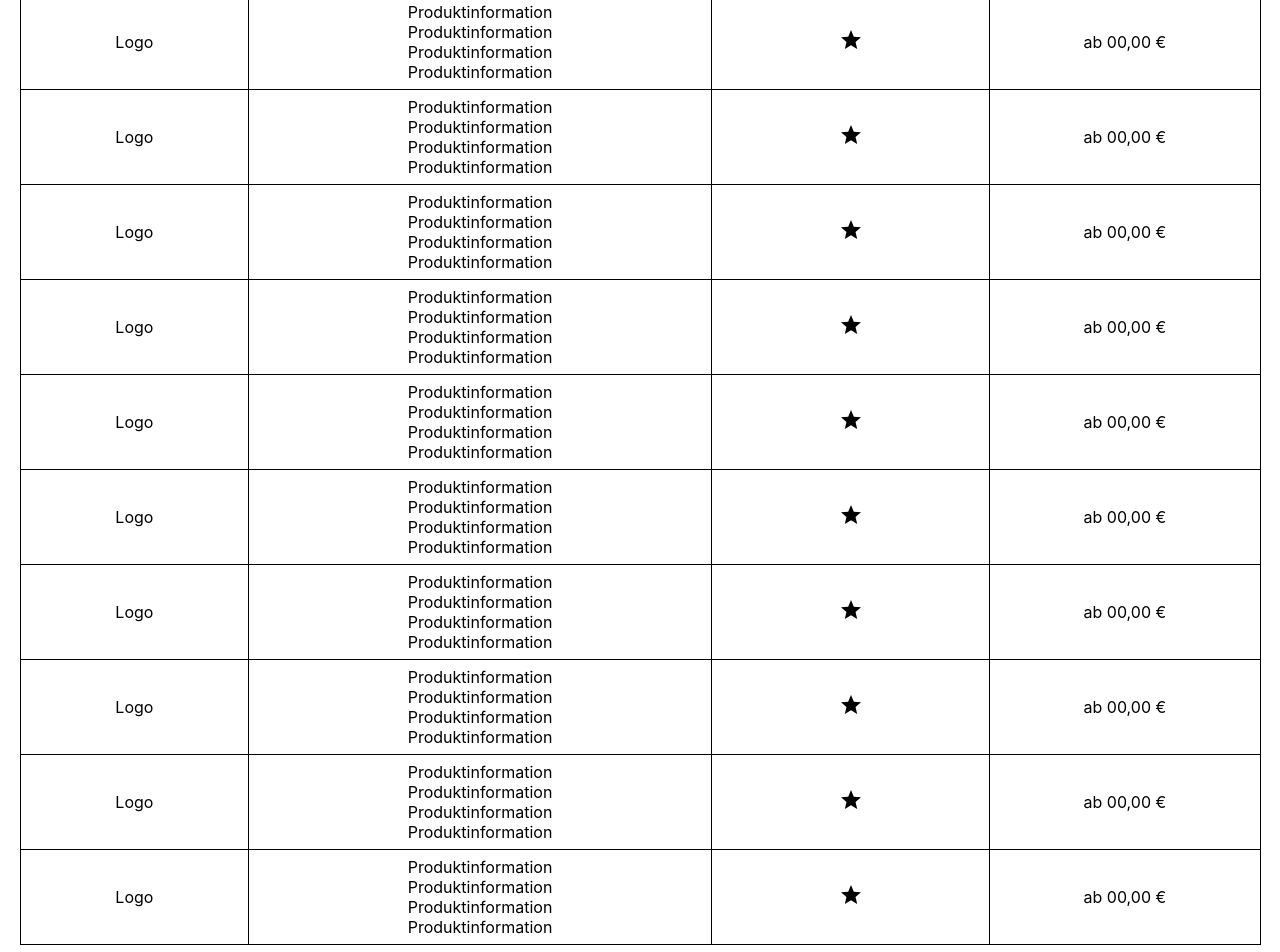
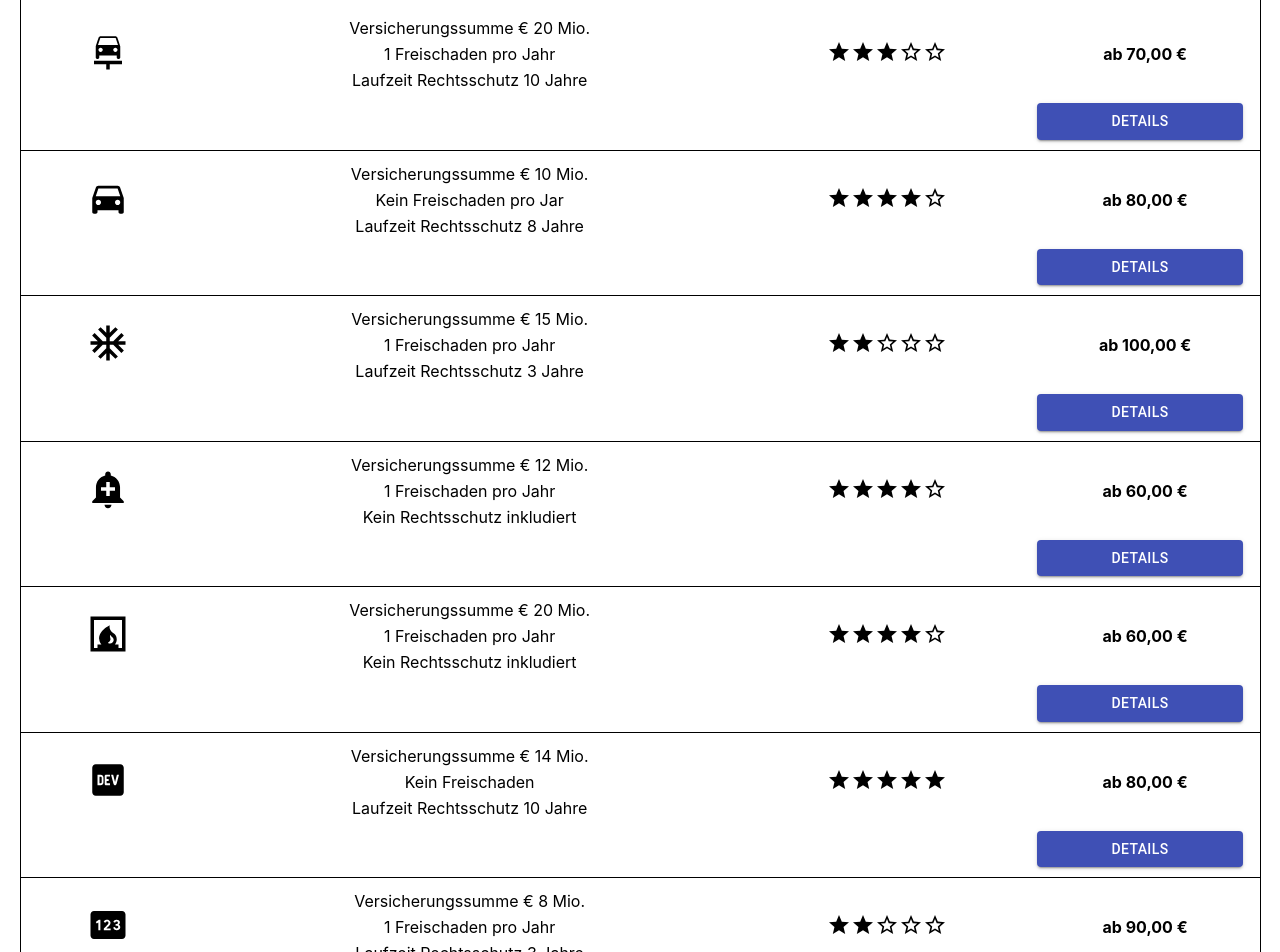
Before and after one commit to IsabellaZaby/insurance-finder, a React (Create React App) app: page /stepTwo in a window 1280 px wide. Shown: the part 180-1132 px from the top of the page. Built offline with nearby package versions, Linux system fonts and the light colour scheme.

Commit message:
something something

```diff
--- a/src/App.css
+++ b/src/App.css
@@ -45,3 +45,12 @@
     transform: rotate(360deg);
   }
 }
+
+a {
+  color: black;
+  text-decoration: none;
+}
+
+a:visited {
+  color: black;
+}
--- a/src/components/DashboardAppBar.tsx
+++ b/src/components/DashboardAppBar.tsx
@@ -6,7 +6,7 @@ interface IDashboardAppBar {
     handleDrawerOpen: () => void;
 }
 
-const DashboardAppBar: FC = () => {
+const DashboardAppBar: FC<IDashboardAppBar> = ({handleDrawerOpen}) => {
     return (
         <AppBar position="fixed">
             <Toolbar>
@@ -19,6 +19,7 @@ const DashboardAppBar: FC = () => {
                     color="inherit"
                     aria-label="menu"
                     sx={{mr: 2, padding: 0, margin: 0}}
+                    onClick={handleDrawerOpen}
                 >
                     <MenuIcon/>
                 </IconButton>
--- a/src/components/StepThree.tsx
+++ b/src/components/StepThree.tsx
@@ -1,5 +1,5 @@
 import {FC} from "react";
-import {ArrowBack, Star, StarOutline} from "@mui/icons-material";
+import {Anchor, ArrowBack, Star, StarOutline} from "@mui/icons-material";
 import styles from './StepThree.module.css'
 import {Link, useNavigate} from "react-router-dom";
 import {Button} from "@mui/material";
@@ -11,8 +11,9 @@ const StepThree: FC = () => {
     return (
         <div className={styles.wrapper}>
             <Link className={styles.back} to="/stepTwo"><ArrowBack/> Zurück</Link>
-            <h2 style={{margin: '10px 0 5px'}}>Versicherungsoption 1</h2>
-            <h3 style={{margin: '0'}}>Anbieter</h3>
+            <div className={styles.headerwrapper}>
+                <div className={styles.headerleft}>
+                    <h2 style={{margin: '10px 0 5px'}}>Anker Versicherungen</h2>
                     <div>
                         <Star/>
                         <Star/>
@@ -20,32 +21,40 @@ const StepThree: FC = () => {
                         <StarOutline/>
                         <StarOutline/>
                     </div>
-            <h2>ab 00,00€</h2>
+                    <h2>ab 70,00€</h2>
+                </div>
+                <div className={styles.headerright}>
+                    <Anchor sx={{fontSize: 100}}/>
+                </div>
+            </div>
+            <div className={styles.textwrapper}>
                 <div>
-                <h4>Produktinformationsabschnitt 1</h4>
+                    <h4>Allgemeine Produktinformation</h4>
                     <ul>
-                    <li>Produktinformation</li>
-                    <li>Produktinformation</li>
+                        <li>Versicherungssumme € 20 Mio.</li>
+                        <li>Assistance Paket inkludiert</li>
+                        <li>Vertragslaufzeit 1 Jahr</li>
+                    </ul>
+                </div>
+                <div>
+                    <h4>Selbstbehalte</h4>
+                    <ul>
+                        <li>Fremde Fahrer 250€</li>
+                        <li>Junge Fahrer (&lt; 24 J.) 400€</li>
                         <li>Produktinformation</li>
                     </ul>
                 </div>
                 <div>
-                <h4>Produktinformationsabschnitt 2</h4>
+                    <h4>Besondere Bedingungen</h4>
                     <ul>
-                    <li>Produktinformation</li>
-                    <li>Produktinformation</li>
-                    <li>Produktinformation</li>
+                        <li>1 Freischaden pro Jahr</li>
+                        <li>Freischaden summiert sich bei Nichtgebrauch</li>
+                        <li>Uneingeschränkte Gültigkeit innerhalb Europas</li>
                     </ul>
                 </div>
-            <div>
-                <h4>Produktinformationsabschnitt 3</h4>
-                <ul>
-                    <li>Produktinformation</li>
-                    <li>Produktinformation</li>
-                    <li>Produktinformation</li>
-                </ul>
             </div>
-            <Button size={"large"} className={styles.button} variant="contained" onClick={() => navigate("/stepFour")}>Mehr Informationen erhalten</Button>
+            <Button size={"large"} className={styles.button} variant="contained" onClick={() => navigate("/stepFour")}>Mehr Informationen
+                erhalten</Button>
         </div>
     );
 };
--- a/src/components/StepTwo.module.css
+++ b/src/components/StepTwo.module.css
@@ -18,11 +18,9 @@
 .row {
     display: table-row;
     justify-content: space-around;
+    margin: 5px;
 }
 
-.row:hover {
-    border: 2px solid black;
-}
 
 .hdrow {
     font-weight: bold;
@@ -30,12 +28,28 @@
     justify-content: space-around;
 }
 
+.buttonrow {
+    display: table-row;
+    justify-content: space-around;
+    margin: 5px;
+    border-bottom: 1px solid black;
+}
+
+.buttonrow button {
+    margin: 0 10px 10px 0;
+    width: 90%;
+}
+
 .cell {
     display: table-cell;
     padding: 7px;
-    border: 1px solid black;
+    /*border: 1px solid black;*/
     text-align: center;
     vertical-align: middle;
+}
+
+.price {
+    font-weight: bold;
 }
 
 @media screen and (max-width: 410px) {
@@ -61,19 +75,16 @@
     flex-flow: row nowrap;
     align-items: center;
     align-self: start;
-    margin: 0;
-    font-weight: normal;
+    margin: 0 0 10px 10px;
+    font-weight: bold;
 }
 
 .back svg {
     margin-right: 5px;
 }
 
-a:hover {
-    font-weight: bold;
-}
-
 .bullet {
     display: flex;
     flex-flow: column nowrap;
+    margin: 3px 0;
 }
--- a/src/components/StepTwo.tsx
+++ b/src/components/StepTwo.tsx
@@ -1,7 +1,21 @@
 import {FC} from "react";
 import styles from './StepTwo.module.css';
-import {ArrowBack, FilterAlt, Star} from "@mui/icons-material";
+import {
+    AcUnit, AddAlert,
+    Anchor,
+    ArrowBack,
+    CarRepair, ChevronRight,
+    DirectionsCar,
+    FilterAlt, Fireplace,
+    LocalCarWash,
+    LogoDev,
+    Pin,
+    Star,
+    StarOutline,
+    Telegram
+} from "@mui/icons-material";
 import {Link, useNavigate} from "react-router-dom";
+import {Button} from "@mui/material";
 
 // TODO product data and filter menu
 const StepTwo: FC = () => {
@@ -16,7 +30,7 @@ const StepTwo: FC = () => {
             <Link className={styles.back} to="/"><ArrowBack/> Zurück</Link>
             <div className={styles.header}>
                 <h2 style={{margin: '0'}}>Versicherungsoptionen</h2>
-                <FilterAlt/>
+                <FilterAlt sx={{fontSize: 30}} aria-label="Filter"/>
             </div>
             <div className={styles.table}>
                 <div className={styles.hdrow}>
@@ -26,135 +40,185 @@ const StepTwo: FC = () => {
                     <div className={styles.cell}>€</div>
                 </div>
                 <a className={styles.row} onClick={onRowClick}>
-                    <div className={styles.cell}>Logo</div>
+                    <div className={styles.cell}><CarRepair sx={{fontSize: 42}}/></div>
                     <div className={styles.cell}>
                         <div className={styles.bullet}>
-                            <span className={styles.bullet}>Produktinformation</span>
-                            <span className={styles.bullet}>Produktinformation</span>
-                            <span className={styles.bullet}>Produktinformation</span>
-                            <span className={styles.bullet}>Produktinformation</span>
+                            <span className={styles.bullet}>Versicherungssumme € 20 Mio.</span>
+                            <span className={styles.bullet}>1 Freischaden pro Jahr</span>
+                            <span className={styles.bullet}>Laufzeit Rechtsschutz 10 Jahre</span>
                         </div>
                     </div>
-                    <div className={styles.cell}><Star/></div>
-                    <div className={styles.cell}>ab 00,00 €</div>
+                    <div className={styles.cell}><Star/><Star/><Star/><StarOutline/><StarOutline/></div>
+                    <div className={`${styles.cell} ${styles.price}`}>ab 70,00 €</div>
                 </a>
+                <div className={styles.buttonrow}>
+                    <div className={styles.cell}/>
+                    <div className={styles.cell}/>
+                    <div className={styles.cell}/>
+                    <Button onClick={onRowClick} variant="contained" className={styles.cell}>Details</Button>
+                </div>
                 <a className={styles.row} onClick={onRowClick}>
-                    <div className={styles.cell}>Logo</div>
+                    <div className={styles.cell}><DirectionsCar sx={{fontSize: 42}}/></div>
                     <div className={styles.cell}>
                         <div className={styles.bullet}>
-                            <span className={styles.bullet}>Produktinformation</span>
-                            <span className={styles.bullet}>Produktinformation</span>
-                            <span className={styles.bullet}>Produktinformation</span>
-                            <span className={styles.bullet}>Produktinformation</span>
+                            <span className={styles.bullet}>Versicherungssumme € 10 Mio.</span>
+                            <span className={styles.bullet}>Kein Freischaden pro Jar</span>
+                            <span className={styles.bullet}>Laufzeit Rechtsschutz 8 Jahre</span>
                         </div>
                     </div>
-                    <div className={styles.cell}><Star/></div>
-                    <div className={styles.cell}>ab 00,00 €</div>
+                    <div className={styles.cell}><Star/><Star/><Star/><Star/><StarOutline/></div>
+                    <div className={`${styles.cell} ${styles.price}`}>ab 80,00 €</div>
                 </a>
+                <div className={styles.buttonrow}>
+                    <div className={styles.cell}/>
+                    <div className={styles.cell}/>
+                    <div className={styles.cell}/>
+                    <Button onClick={onRowClick} variant="contained" className={styles.cell}>Details</Button>
+                </div>
                 <a className={styles.row} onClick={onRowClick}>
-                    <div className={styles.cell}>Logo</div>
+                    <div className={styles.cell}><AcUnit sx={{fontSize: 42}}/></div>
                     <div className={styles.cell}>
                         <div className={styles.bullet}>
-                            <span className={styles.bullet}>Produktinformation</span>
-                            <span className={styles.bullet}>Produktinformation</span>
-                            <span className={styles.bullet}>Produktinformation</span>
-                            <span className={styles.bullet}>Produktinformation</span>
+                            <span className={styles.bullet}>Versicherungssumme € 15 Mio.</span>
+                            <span className={styles.bullet}>1 Freischaden pro Jahr</span>
+                            <span className={styles.bullet}>Laufzeit Rechtsschutz 3 Jahre</span>
                         </div>
                     </div>
-                    <div className={styles.cell}><Star/></div>
-                    <div className={styles.cell}>ab 00,00 €</div>
+                    <div className={styles.cell}><Star/><Star/><StarOutline/><StarOutline/><StarOutline/></div>
+                    <div className={`${styles.cell} ${styles.price}`}>ab 100,00 €</div>
                 </a>
+                <div className={styles.buttonrow}>
+                    <div className={styles.cell}/>
+                    <div className={styles.cell}/>
+                    <div className={styles.cell}/>
+                    <Button onClick={onRowClick} variant="contained" className={styles.cell}>Details</Button>
+                </div>
                 <a className={styles.row} onClick={onRowClick}>
-                    <div className={styles.cell}>Logo</div>
+                    <div className={styles.cell}><AddAlert sx={{fontSize: 42}}/></div>
                     <div className={styles.cell}>
                         <div className={styles.bullet}>
-                            <span className={styles.bullet}>Produktinformation</span>
-                            <span className={styles.bullet}>Produktinformation</span>
-                            <span className={styles.bullet}>Produktinformation</span>
-                            <span className={styles.bullet}>Produktinformation</span>
+                            <span className={styles.bullet}>Versicherungssumme € 12 Mio.</span>
+                            <span className={styles.bullet}>1 Freischaden pro Jahr</span>
+                            <span className={styles.bullet}>Kein Rechtsschutz inkludiert</span>
                         </div>
                     </div>
-                    <div className={styles.cell}><Star/></div>
-                    <div className={styles.cell}>ab 00,00 €</div>
+                    <div className={styles.cell}><Star/><Star/><Star/><Star/><StarOutline/></div>
+                    <div className={`${styles.cell} ${styles.price}`}>ab 60,00 €</div>
                 </a>
+                <div className={styles.buttonrow}>
+                    <div className={styles.cell}/>
+                    <div className={styles.cell}/>
+                    <div className={styles.cell}/>
+                    <Button onClick={onRowClick} variant="contained" className={styles.cell}>Details</Button>
+                </div>
                 <a className={styles.row} onClick={onRowClick}>
-                    <div className={styles.cell}>Logo</div>
+                    <div className={styles.cell}><Fireplace sx={{fontSize: 42}}/></div>
                     <div className={styles.cell}>
                         <div className={styles.bullet}>
-                            <span className={styles.bullet}>Produktinformation</span>
-                            <span className={styles.bullet}>Produktinformation</span>
-                            <span className={styles.bullet}>Produktinformation</span>
-                            <span className={styles.bullet}>Produktinformation</span>
+                            <span className={styles.bullet}>Versicherungssumme € 20 Mio.</span>
+                            <span className={styles.bullet}>1 Freischaden pro Jahr</span>
+                            <span className={styles.bullet}>Kein Rechtsschutz inkludiert</span>
                         </div>
                     </div>
-                    <div className={styles.cell}><Star/></div>
-                    <div className={styles.cell}>ab 00,00 €</div>
+                    <div className={styles.cell}><Star/><Star/><Star/><Star/><StarOutline/></div>
+                    <div className={`${styles.cell} ${styles.price}`}>ab 60,00 €</div>
                 </a>
+                <div className={styles.buttonrow}>
+                    <div className={styles.cell}/>
+                    <div className={styles.cell}/>
+                    <div className={styles.cell}/>
+                    <Button onClick={onRowClick} variant="contained" className={styles.cell}>Details</Button>
+                </div>
                 <a className={styles.row} onClick={onRowClick}>
-                    <div className={styles.cell}>Logo</div>
+                    <div className={styles.cell}><LogoDev sx={{fontSize: 42}}/></div>
                     <div className={styles.cell}>
                         <div className={styles.bullet}>
-                            <span className={styles.bullet}>Produktinformation</span>
-                            <span className={styles.bullet}>Produktinformation</span>
-                            <span className={styles.bullet}>Produktinformation</span>
-                            <span className={styles.bullet}>Produktinformation</span>
+                            <span className={styles.bullet}>Versicherungssumme € 14 Mio.</span>
+                            <span className={styles.bullet}>Kein Freischaden</span>
+                            <span className={styles.bullet}>Laufzeit Rechtsschutz 10 Jahre</span>
                         </div>
                     </div>
-                    <div className={styles.cell}><Star/></div>
-                    <div className={styles.cell}>ab 00,00 €</div>
+                    <div className={styles.cell}><Star/><Star/><Star/><Star/><Star/></div>
+                    <div className={`${styles.cell} ${styles.price}`}>ab 80,00 €</div>
                 </a>
+                <div className={styles.buttonrow}>
+                    <div className={styles.cell}/>
+                    <div className={styles.cell}/>
+                    <div className={styles.cell}/>
+                    <Button onClick={onRowClick} variant="contained" className={styles.cell}>Details</Button>
+                </div>
                 <a className={styles.row} onClick={onRowClick}>
-                    <div className={styles.cell}>Logo</div>
+                    <div className={styles.cell}><Pin sx={{fontSize: 42}}/></div>
                     <div className={styles.cell}>
                         <div className={styles.bullet}>
-                            <span className={styles.bullet}>Produktinformation</span>
-                            <span className={styles.bullet}>Produktinformation</span>
-                            <span className={styles.bullet}>Produktinformation</span>
-                            <span className={styles.bullet}>Produktinformation</span>
+                            <span className={styles.bullet}>Versicherungssumme € 8 Mio.</span>
+                            <span className={styles.bullet}>1 Freischaden pro Jahr</span>
+                            <span className={styles.bullet}>Laufzeit Rechtsschutz 3 Jahre</span>
                         </div>
                     </div>
-                    <div className={styles.cell}><Star/></div>
-                    <div className={styles.cell}>ab 00,00 €</div>
+                    <div className={styles.cell}><Star/><Star/><StarOutline/><StarOutline/><StarOutline/></div>
+                    <div className={`${styles.cell} ${styles.price}`}>ab 90,00 €</div>
                 </a>
+                <div className={styles.buttonrow}>
+                    <div className={styles.cell}/>
+                    <div className={styles.cell}/>
+                    <div className={styles.cell}/>
+                    <Button onClick={onRowClick} variant="contained" className={styles.cell}>Details</Button>
+                </div>
                 <a className={styles.row} onClick={onRowClick}>
-                    <div className={styles.cell}>Logo</div>
+                    <div className={styles.cell}><Telegram sx={{fontSize: 42}}/></div>
                     <div className={styles.cell}>
                         <div className={styles.bullet}>
-                            <span className={styles.bullet}>Produktinformation</span>
-                            <span className={styles.bullet}>Produktinformation</span>
-                            <span className={styles.bullet}>Produktinformation</span>
-                            <span className={styles.bullet}>Produktinformation</span>
+                            <span className={styles.bullet}>Versicherungssumme € 9 Mio.</span>
+                            <span className={styles.bullet}>Kein Freischaden</span>
+                            <span className={styles.bullet}>Laufzeit Rechtsschutz 10 Jahre</span>
                         </div>
                     </div>
-                    <div className={styles.cell}><Star/></div>
-                    <div className={styles.cell}>ab 00,00 €</div>
+                    <div className={styles.cell}><Star/><Star/><Star/><StarOutline/><StarOutline/></div>
+                    <div className={`${styles.cell} ${styles.price}`}>ab 70,00 €</div>
                 </a>
+                <div className={styles.buttonrow}>
+                    <div className={styles.cell}/>
+                    <div className={styles.cell}/>
+                    <div className={styles.cell}/>
+                    <Button onClick={onRowClick} variant="contained" className={styles.cell}>Details</Button>
+                </div>
                 <a className={styles.row} onClick={onRowClick}>
-                    <div className={styles.cell}>Logo</div>
+                    <div className={styles.cell}><Anchor sx={{fontSize: 42}}/></div>
                     <div className={styles.cell}>
                         <div className={styles.bullet}>
-                            <span className={styles.bullet}>Produktinformation</span>
-                            <span className={styles.bullet}>Produktinformation</span>
-                            <span className={styles.bullet}>Produktinformation</span>
-                            <span className={styles.bullet}>Produktinformation</span>
+                            <span className={styles.bullet}>Versicherungssumme € 19 Mio.</span>
+                            <span className={styles.bullet}>Kein Freischaden</span>
+                            <span className={styles.bullet}>Kein Rechtsschutz inkludiert</span>
                         </div>
                     </div>
-                    <div className={styles.cell}><Star/></div>
-                    <div className={styles.cell}>ab 00,00 €</div>
+                    <div className={styles.cell}><Star/><Star/><Star/><Star/><Star/></div>
+                    <div className={`${styles.cell} ${styles.price}`}>ab 100,00 €</div>
                 </a>
+                <div className={styles.buttonrow}>
+                    <div className={styles.cell}/>
+                    <div className={styles.cell}/>
+                    <div className={styles.cell}/>
+                    <Button onClick={onRowClick} variant="contained" className={styles.cell}>Details</Button>
+                </div>
                 <a className={styles.row} onClick={onRowClick}>
-                    <div className={styles.cell}>Logo</div>
+                    <div className={styles.cell}><LocalCarWash sx={{fontSize: 42}}/></div>
                     <div className={styles.cell}>
                         <div className={styles.bullet}>
-                            <span className={styles.bullet}>Produktinformation</span>
-                            <span className={styles.bullet}>Produktinformation</span>
-                            <span className={styles.bullet}>Produktinformation</span>
-                            <span className={styles.bullet}>Produktinformation</span>
+                            <span className={styles.bullet}>Versicherungssumme € 10 Mio.</span>
+                            <span className={styles.bullet}>Kein Freischaden</span>
+                            <span className={styles.bullet}>Kein Rechtsschutz inkludiert</span>
                         </div>
                     </div>
-                    <div className={styles.cell}><Star/></div>
-                    <div className={styles.cell}>ab 00,00 €</div>
+                    <div className={styles.cell}><Star/><StarOutline/><StarOutline/><StarOutline/><StarOutline/></div>
+                    <div className={`${styles.cell} ${styles.price}`}>ab 100,00 €</div>
                 </a>
+                <div className={styles.buttonrow}>
+                    <div className={styles.cell}/>
+                    <div className={styles.cell}/>
+                    <div className={styles.cell}/>
+                    <Button onClick={onRowClick} variant="contained" className={styles.cell}>Details</Button>
+                </div>
             </div>
         </div>
     );
```
Also changed, not shown: src/App.tsx (+7 -2 lines), src/components/DrawerMenu.tsx (added, +51 -0 lines), src/components/StepThree.module.css (+26 -0 lines). Lines whose indentation alone changed are shown as unchanged.
